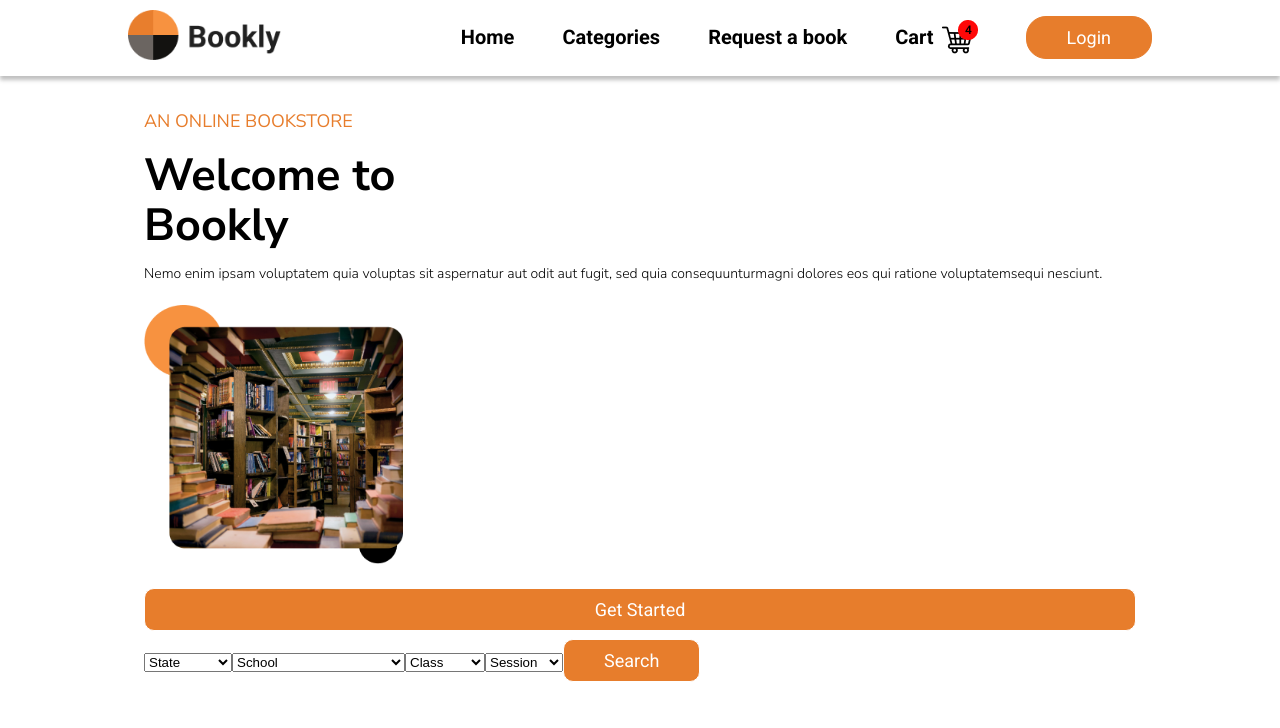
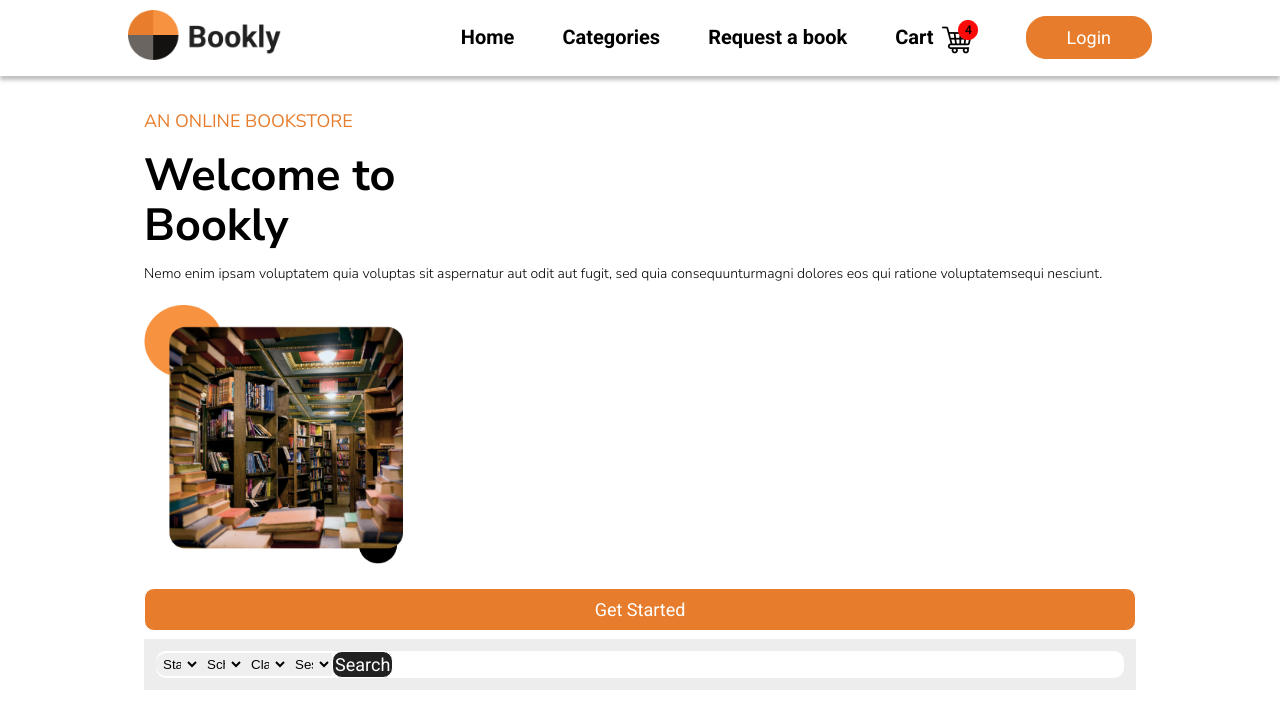
Before and after one commit to gift56/Bookly2.0, a React (Create React App) app: page / in a window 1280 px wide. Shown: the top 728 px of the page. Built offline with nearby package versions, Linux system fonts and the light colour scheme; the HTML template or start-up script is replaced by a standard one; a web font is replaced by a local one.

Commit message:
done stying it

```diff
--- a/src/sass/Hero.scss
+++ b/src/sass/Hero.scss
@@ -44,4 +44,29 @@
             width: 100%;
         }
     }
+    .selections {
+        background-color: $optionBg;
+        width: 100%;
+        padding: 12px;
+        .select {
+            display: flex;
+            align-items: center;
+            background-color: $white;
+            border-radius: 10px;
+            .search {
+                padding: 2px 2px;
+                background: $btnbg3;
+            }
+            select {
+                width: 44px;
+                padding: 3px;
+                border: none;
+                outline: none;
+                &:first-child {
+                    border-top-left-radius: 10px;
+                    border-bottom-left-radius: 10px;
+                }
+            }
+        }
+    }
 }
--- a/src/sass/modules/_varibles.scss
+++ b/src/sass/modules/_varibles.scss
@@ -6,3 +6,4 @@ $btnbg: #e77d2c;
 $btnbg2: #e87e2e;
 $btnbg3: #212121;
 $white: #ffffff;
+$optionBg: #ededed;
```
